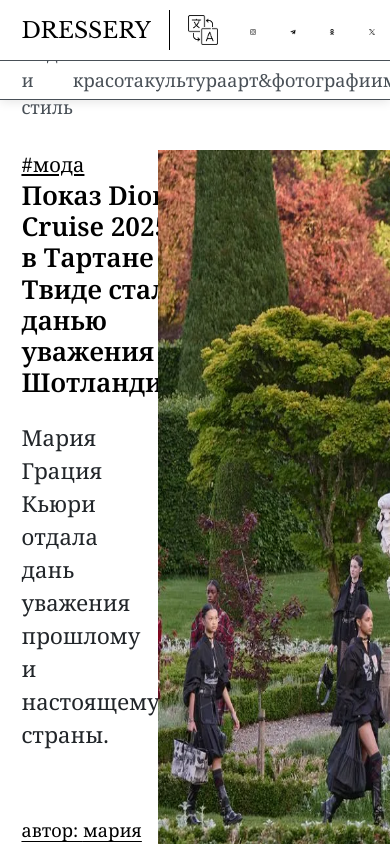
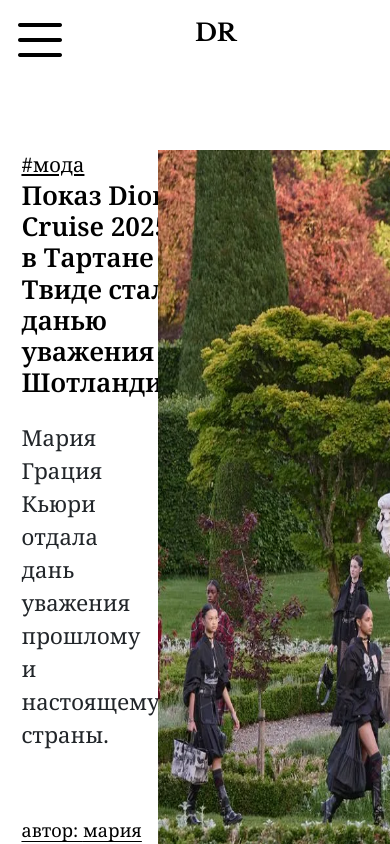
Before and after one commit to Xentqul/diploma, a React (Create React App) app: page / in a window 390 px wide. Shown: the top 844 px of the page. Built offline with nearby package versions, Linux system fonts and the light colour scheme.

Commit message:
Бургер меню + коментарии кода в хтмл и цсс готовы

```diff
--- a/src/shared/layout/Header/Header.js
+++ b/src/shared/layout/Header/Header.js
@@ -1,6 +1,7 @@
 import React from "react";
 import styles from "./Header.module.css";
 import { useState, useEffect } from "react";
+// ------------ ИКОНКИ ---------
 import changeLangIcon from "@assets/icons/change-lang-icon.png";
 import instIcon from "@assets/icons/inst-icon.png";
 import tgIcon from "@assets/icons/telegram-icon.png";
@@ -9,20 +10,27 @@
 import vkIcon from "@assets/icons/vk-icon.png";
 import ttIcon from "@assets/icons/tiktok-icon.png";
 import accountIcon from "@assets/icons/account-icon.png";
+import burgerMenuIcon from "@assets/icons/burger_menu-mobile.png";
+import burgerMenuCloseIcon from "@assets/icons/burger_menu-close.png";
+// ------------ ИКОНКИ -----------
 
 function Header() {
   const [isDarkTheme, setIsDarkTheme] = useState(false); // Состояние для темы
+  const [isBurgerMenuOpen, setIsBurgerMenuOpen] = useState(false); // Состояние бургер-меню
+  const [isScrollingDown, setIsScrollingDown] = useState(false); // Состояние скролла
+  const [prevScrollPos, setPrevScrollPos] = useState(0);
 
+  //--------- ПЕРЕКЛЮЧЕНИЕ ТЕМЫ ---------
   const toggleTheme = () => {
     setIsDarkTheme((prev) => !prev);
-    console.log("Тема изменена на:", isDarkTheme ? "Светлая" : "Темная"); // Выводим в консоль
   };
 
-  // Нижняя навигация, скроллинг
+  // ----------- ОТКРЫТИЕ/ЗАКРЫТИЕ БУРГЕР МЕНЮ --------------
+  const toggleBurgerMenu = () => {
+    setIsBurgerMenuOpen((prev) => !prev);
+  };
 
-  const [isScrollingDown, setIsScrollingDown] = useState(false);
-  const [prevScrollPos, setPrevScrollPos] = useState(0);
-
+  //-------- ЛОГИКА ДЛЯ СКРОЛЛА НИЖНЕЙ ЧАСТИ ШАПКИ ----------
   useEffect(() => {
     const handleScroll = () => {
       const currentScrollPos = window.pageYOffset;
@@ -31,13 +39,28 @@
       );
       setPrevScrollPos(currentScrollPos);
     };
-
     window.addEventListener("scroll", handleScroll);
     return () => window.removeEventListener("scroll", handleScroll);
   }, [prevScrollPos]);
 
   return (
     <header className={styles.header}>
+      {/*----------- Логотип DR ------------*/}
+      <div className={styles.logoMobileWrapper}>
+        <span className={styles.logoMobile}>DR</span>
+      </div>
+
+      {/*------------------------------------- КНОПКА ОТКРЫТИЯ БУРГЕР МЕНЮ / МОБИЛЬНАЯ ВЕРСИЯ -------------------------------------*/}
+      <div
+        className={`${styles.burgerButton} ${
+          isBurgerMenuOpen ? styles.open : ""
+        }`}
+        onClick={toggleBurgerMenu}
+      >
+        <img src={burgerMenuIcon} alt="меню" />
+      </div>
+
+      {/*---------------------------------------- ВЕРХНЯЯ ЧАСТЬ ШАПКИ / ДЕСКТОП -----------------------------*/}
       <div className={styles.upperHeader}>
         <div className={styles.wrapper}>
           <div className={styles.logoLanguage}>
@@ -51,7 +74,7 @@
               className={styles.changeLanguage}
             />
           </div>
-
+          {/*---------- СОЦИАЛЬНЫЕ СЕТИ -----------*/}
           <div className={styles.socialAccount}>
             <ul className={styles.socialMedia}>
               <li>
@@ -100,9 +123,15 @@
         </div>
       </div>
 
-      <div className={`${styles.lowerHeaderBlock} ${isScrollingDown ? styles.hidden : ''}`}>
+      {/*----------------------------- НИЖНИЙ БЛОК ШАПКИ С НАВИГАЦИЦЕЙ / ДЕСКТОП --------------------------------*/}
+      <div
+        className={`${styles.lowerHeaderBlock} ${
+          isScrollingDown ? styles.hidden : ""
+        }`}
+      >
         <div className={styles.wrapper}>
           <div className={styles.navBlock}>
+            {/*-------------------- НАВИГАЦИЯ ------------------*/}
             <nav className={styles.navigation} aria-label="Основные разделы">
               <ul>
                 <li>
@@ -123,6 +152,8 @@
                 <li>
                   <a href="#">новости</a>
                 </li>
+
+                {/*------------ ПЕРЕКЛЮЧАТЕЛЬ ТЕМ  ------------*/}
                 <li className={styles.themeContainer}>
                   <span className={styles.colorThemeGrey}>тема</span>
                   <label className={styles.themeSwitch}>
@@ -139,6 +170,87 @@
           </div>
         </div>
       </div>
+
+      {/*--------------------------------------------- БУРГЕР МЕНЮ ----------------------------------- */}
+      <div
+        className={`${styles.burgerMenuWrapper} ${
+          isBurgerMenuOpen ? styles.open : ""
+        }`}
+      >
+        <div className={styles.closeButton} onClick={toggleBurgerMenu}>
+          <img
+            src={burgerMenuCloseIcon}
+            alt="Закрыть меню"
+            className={styles.closeIcon}
+          />
+        </div>
+
+        <div className={styles.burgerMenu}>
+          <ul className={styles.menuList}>
+            <li>
+              <span className={styles.burgerLogoInside}>DR</span>
+            </li>
+            <li className={styles.paddingDownFromLogo}>
+              <a href="#">мода и стиль</a>
+            </li>
+            <li>
+              <a href="#">красота</a>
+            </li>
+            <li>
+              <a href="#">культура</a>
+            </li>
+            <li>
+              <a href="#">арт&фотографии</a>
+            </li>
+            <li>
+              <a href="#">музыка</a>
+            </li>
+            <li>
+              <a href="#">новости</a>
+            </li>
+            <li>
+              {/*------------ ПЕРЕКЛЮЧАТЕЛЬ ТЕМ / МОБИЛЬНАЯ ВЕРСИЯ ---------------*/}
+              <div className={styles.themeContainer}>
+                <span className={styles.burgerSpanSwitch}>тема</span>
+                <label className={styles.themeSwitch}>
+                  <input
+                    type="checkbox"
+                    checked={isDarkTheme}
+                    onChange={toggleTheme}
+                  />
+                  <span className={styles.slider}></span>
+                </label>
+              </div>
+            </li>
+          </ul>
+
+          {/*-------- СОЦИАЛЬНЫЕ СЕТИ / МОБИЛЬНАЯ ВЕРСИЯ --------*/}
+          <div className={styles.socialMediaMobile}>
+            <div>
+              <a href="#">
+                <img src={instIcon} alt="instagram" />
+              </a>
+              <a href="#">
+                <img src={tgIcon} alt="telegram" />
+              </a>
+              <a href="#">
+                <img src={vkIcon} alt="vk" />
+              </a>
+            </div>
+            <div>
+              <a href="#">
+                <img src={ttIcon} alt="tiktok" />
+              </a>
+              <a href="#">
+                <img src={cmIcon} alt="одноклассники" />
+              </a>
+              <a href="#">
+                <img src={twIcon} alt="twitter" />
+              </a>
+            </div>
+          </div>
+        </div>
+      </div>
     </header>
   );
 }
--- a/src/shared/layout/Header/Header.module.css
+++ b/src/shared/layout/Header/Header.module.css
@@ -1,3 +1,4 @@
+/* Общие стили */
 header {
   position: fixed;
   width: 100%;
@@ -5,30 +6,7 @@
   top: 0;
   left: 0;
   z-index: 1000;
-}
-
-.upperHeader {
-    display: flex;
-    align-items: center;
-    position: relative;
-    z-index: 2;
-    height: 60px;
   background-color: var(--bs-white);
-}
-
-.lowerHeaderBlock {
-    position: relative;
-    z-index: 1;
-    height: 40px;
-    background-color: var(--bs-white);
-    transition: transform 0.5s ease;
-    border-top: 1px solid var(--bs-gray-700);
-    border-bottom: 1px solid var(--bs-gray-700);
-    box-shadow: 0 2px 10px rgba(0, 0, 0, 0.1);
-}
-
-.lowerHeaderBlock.hidden {
-    transform: translateY(-100%);
 }
 
 .wrapper {
@@ -42,6 +20,16 @@
   justify-content: space-between;
   align-items: center;
   height: 60px;
+}
+
+/*------------------------------ ВЕРХНЯЯ ЧАСТЬ ШАПКИ / ДЕСКТОП -------------------------------*/
+.upperHeader {
+  display: flex;
+  align-items: center;
+  position: relative;
+  z-index: 2;
+  height: 60px;
+  background-color: var(--bs-white);
 }
 
 .logoLanguage {
@@ -113,18 +101,27 @@
   max-width: 100%;
 }
 
-
 header ul {
   list-style-type: none;
 }
 
+/*------------------------------ НИЖНЯЯ ЧАСТЬ ШАПКИ / ДЕСКТОП -------------------------------*/
 .lowerHeaderBlock {
+  position: relative;
+  z-index: 1;
+  height: 40px;
+  background-color: var(--bs-white);
+  transition: transform 0.5s ease;
   border-top: 1px solid var(--bs-gray-700);
   border-bottom: 1px solid var(--bs-gray-700);
-    width: 100%;
-    height: 40px;
+  box-shadow: 0 2px 10px rgba(0, 0, 0, 0.1);
   display: flex;
   align-items: center;
+  justify-content: center;
+}
+
+.lowerHeaderBlock.hidden {
+  transform: translateY(-100%);
 }
 
 .navigation,
@@ -138,7 +135,7 @@
   display: flex;
   justify-content: space-between;
   align-items: center;
-    padding: 0;
+  padding: 0 20px;
   margin: 0;
 }
 
@@ -161,7 +158,7 @@
   text-decoration: none !important;
 }
 
-/* Переключатель тем */
+/*---------------- Переключатель тем -----------------*/
 .themeContainer {
   display: flex;
   align-items: center;
@@ -214,5 +211,143 @@
 input:checked+.slider:before {
   background-color: var(--bs-white);
   transform: translateX(20px);
-    /* Перемещение круга переключателя */
 }
+
+/*--------------------------------------- РАЗДЕЛ БУРГЕР МЕНЮ / ДЛЯ МОБИЛЬНОЙ ВЕРСИИ ------------------------------------------*/
+.burgerButton,
+.burgerMenuWrapper {
+  display: none;
+}
+
+.burgerButton {
+  position: fixed;
+  top: 15px;
+  left: 15px;
+  width: 24px;
+  height: 20px;
+  cursor: pointer;
+}
+
+.burgerMenuWrapper {
+  position: fixed;
+  top: 0;
+  left: -100%;
+  width: 70%;
+  height: 100vh;
+  background-color: var(--bs-white);
+  z-index: 1000;
+  transition: left 0.3s ease;
+  overflow-y: auto;
+}
+
+.burgerMenuWrapper.open {
+  left: 0;
+}
+
+.closeButton {
+  position: absolute;
+  top: 15px;
+  right: 15px;
+  cursor: pointer;
+}
+
+.closeIcon {
+  width: 24px;
+  height: auto;
+}
+
+.burgerMenu {
+  padding: 20px;
+}
+
+.menuList {
+  list-style: none;
+  padding: 0;
+  margin: 0;
+  display: flex;
+  flex-direction: column;
+  gap: 15px;
+}
+
+.paddingDownFromLogo {
+  margin-top: 30px;
+}
+
+.burgerLogoInside {
+  font-family: "Libre Baskerville";
+  font-weight: bold;
+  color: var(--bs-black);
+  font-size: 25px;
+  text-decoration: none;
+}
+
+.menuList li a {
+  font-size: 18px;
+  color: var(--bs-gray-700);
+  text-decoration: none;
+  transition: color 0.3s ease;
+}
+
+.menuList li a:hover {
+  color: var(--bs-black);
+}
+
+.socialMediaMobile {
+  padding-top: 15px;
+  display: flex;
+  flex-direction: column;
+  gap: 15px;
+}
+
+.socialMediaMobile div {
+  display: flex;
+  justify-content: space-around;
+}
+
+.socialMedia img {
+  width: 24px;
+  height: 24px;
+}
+
+.burgerSpanSwitch {
+  color: var(--bs-gray-700);
+  font-size: 18px;
+}
+
+/*------------------------------------------- ЛОГОТИП DR ---------------------------------------- */
+.logoMobileWrapper {
+  position: fixed;
+  top: 15px;
+  /*ЕДИНЫЙ УРОВЕНЬ С ИКОНКОЙ БУРГЕР МЕНЮ */
+  left: 50%;
+  /*ВЫРАВНИВАНИЕ ПО ЦЕНТРУ */
+}
+
+.logoMobile {
+  font-family: "Libre Baskerville";
+  font-size: 24px;
+  color: var(--bs-black);
+  font-weight: bold;
+  text-align: center;
+}
+
+/*------------------------------------------- МЕДИА ЗАПРОСЫ ---------------------------------------- */
+@media (max-width: 768px) {
+
+  .upperHeader,
+  .lowerHeaderBlock {
+    display: none;
+  }
+
+  .logoMobileWrapper {
+    display: block;
+  }
+
+  .burgerButton {
+    display: block;
+  }
+
+  .burgerMenuWrapper {
+    display: block;
+  }
+}
```
Also changed, not shown: src/assets/icons/burger_menu-close.png (added), src/assets/icons/burger_menu-mobile.png (added). Lines whose indentation alone changed are shown as unchanged.
